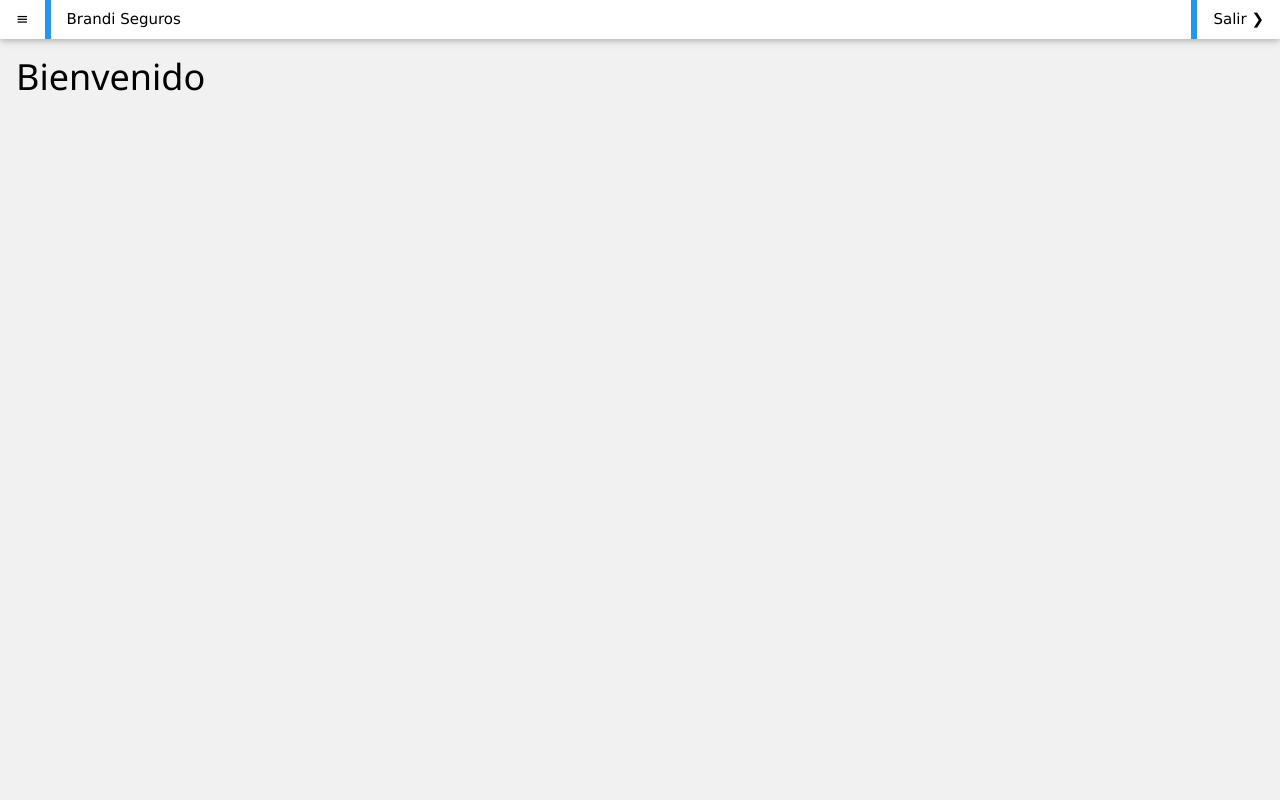
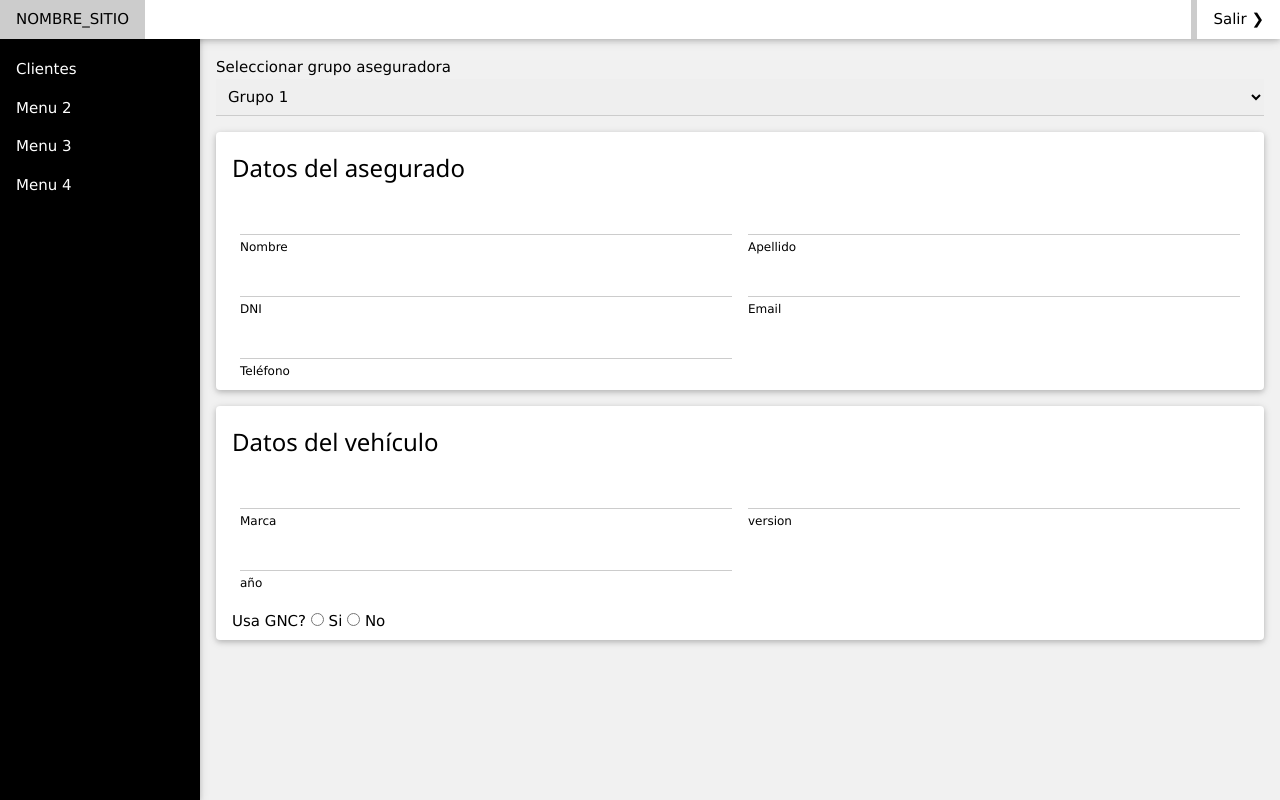
Before and after one commit to uriel1818/framework, a PHP site: page /index.php?c=clientes&a=index in a window 1280 px wide. Run offline with PHP 8.4, Linux system fonts and the light colour scheme; the visitor is signed in with stand-in values (Sample User, id 1); some libraries are stand-ins or nearby versions.

Commit message:
Sidebar configurado y agrego controller y view de clientes.

```diff
--- /dev/null
+++ b/controller/clientes_controller.php
@@ -0,0 +1,14 @@
+<?php
+namespace app\controller;
+require_once 'core'.CONTROLLER_EXT;
+use app\controller\core_controller;
+
+class clientes_controller extends core_controller
+{
+    public function __construct()
+    {
+        parent::__construct();
+        $this->setTitle('Clientes');
+    }
+
+}
--- a/controller/core_controller.php
+++ b/controller/core_controller.php
@@ -14,6 +14,7 @@
    {
       $this->setControllerName();
       $this->addCss(DEFAULT_CSS);
+      $this->addCss('mio');
       $this->addScript('functions');
       $this->setTemplate();
       $this->setView($this->controller_name);
--- a/model/migration_model.php
+++ b/model/migration_model.php
@@ -54,7 +54,9 @@
         "
             CREATE TABLE IF NOT EXISTS terceros(
                 id integer primary key,
-                nombre varchar(100) not null,
+                nombre varchar(100),
+                apellido varchar(100),
+                dni integer,
                 fk_terceros_tipo integer not null references terceros_tipo
             );
 
@@ -111,6 +113,7 @@
         $query =
             "
             INSERT INTO usuarios (nombre,password) VALUES ('uriel','teclado');
+            INSERT INTO usuarios (nombre,password) VALUES ('maximiliano','belgrano');
             INSERT INTO menus (nombre,controller) VALUES ('Producto','productos');
             INSERT INTO menus_ubicaciones(nombre) VALUES ('navbar');
             INSERT INTO menus_ubicaciones(nombre) VALUES ('lateral');
--- /dev/null
+++ b/view/clientes_view.php
@@ -0,0 +1,94 @@
+<section class="w3-section">
+
+
+
+
+    <!-- Formulario -->
+    <form action="#" method="post">
+
+        <!-- Grupos aseguradores -->
+        <label for="grupos">Seleccionar grupo aseguradora</label>
+        <select id="grupos" class="w3-input" name="grupos">
+            <option value="grupo1">Grupo 1</option>
+            <option value="grupo2">Grupo 2</option>
+        </select>
+
+
+        <!-- Datos del asegurado -->
+        <div class="w3-row-padding w3-card w3-round w3-white w3-padding w3-section">
+            <h3>Datos del asegurado</h3>
+
+            <!-- Input Nombre -->
+            <div class="w3-half">
+                <input id="nombre" type="text" class="w3-input">
+                <label for="nombre" class="w3-small">Nombre</label>
+            </div>
+
+            <!-- Input Apellido -->
+            <div class="w3-half">
+                <input id="apellido" type="text" class="w3-input">
+                <label for="apellido" class="w3-small">Apellido</label>
+            </div>
+
+            <!-- Input DNI -->
+            <div class="w3-half">
+                <input id="dni" type="number" class="w3-input">
+                <label for="dni" class="w3-small">DNI</label>
+            </div>
+
+            <!-- Input email -->
+            <div class="w3-half">
+                <input id="email" type="email" class="w3-input">
+                <label for="email" class="w3-small">Email</label>
+            </div>
+
+            <!-- Input telefono -->
+            <div class="w3-half">
+                <input id="telefono" type="number" class="w3-input">
+                <label for="telefono" class="w3-small">Teléfono</label>
+            </div>
+
+        </div>
+
+        <!-- Datos del vehículo -->
+        <div class="w3-row-padding w3-card w3-round w3-white w3-padding w3-section">
+            <h3>Datos del vehículo</h3>
+
+            <!-- Input marca  -->
+            <div class="w3-half">
+                <input id="marca" type="number" class="w3-input">
+                <label for="marca" class="w3-small">Marca</label>
+            </div>
+
+            <!-- Input version -->
+            <div class="w3-half">
+                <input id="version" type="number" class="w3-input">
+                <label for="version" class="w3-small">version</label>
+            </div>
+
+            <!-- Input año -->
+            <div class="w3-half">
+                <input id="año" type="number" min="1900" max="2099" step="1" class="w3-input">
+                <label for="año" class="w3-small">año</label>
+            </div>
+
+            <!-- Input GNC -->
+            <div class="w3-row">
+
+                <div class="w3-half w3-margin-top">
+                <span>Usa GNC?</span>
+                    <input type="radio" id="si" name="gnc" value="si">
+                    <label for="si">Si</label>
+                    <input type="radio" id="no" name="gnc" value="no">
+                    <label for="no">No</label>
+                </div>
+            </div>
+
+
+
+
+        </div>
+
+    </form>
+
+</section>
--- a/view/index_view.php
+++ b/view/index_view.php
@@ -2,7 +2,7 @@
     <div class="hero-body">
         <div class="container">
             <h1 class="title">
-                Bienvenido
+                Bienvenido <?php echo ucfirst($_SESSION['usuario']['nombre']); ?>
             </h1>
         </div>
     </div>
--- a/view/login_view.php
+++ b/view/login_view.php
@@ -18,7 +18,7 @@
             <div class="w3-container w3-padding-16 w3-card w3-round-large">
                 <form action="index.php?c=login&a=login" method="post">
 
-                    <!-- Defino el INPUT NOMBRE con las validaciones de errores -->
+                    <!-- INPUT NOMBRE con las validaciones de errores -->
                     <input required type="text" name="nombre" id="nombre" class="w3-input <?php if (isset($data['errors']['nombre'])) {
                                                                                                 echo 'w3-border-red w3-border';
                                                                                             } ?>">
@@ -29,7 +29,7 @@
                         <?php endforeach ?>
                     <?php endif; ?>
 
-                    <!-- Defino el INPUT PASSWORD con las validaciones de errores -->
+                    <!-- INPUT PASSWORD con las validaciones de errores -->
                     <input required type="password" name="password" id="password" class="w3-input <?php if (isset($data['errors']['password'])) {
                                                                                                         echo 'w3-border-red w3-border';
                                                                                                     } ?>">
--- /dev/null
+++ b/view/src/css/mio.css
@@ -0,0 +1,3 @@
+::-webkit-scrollbar{
+
+}
--- a/view/src/javascript/functions.js
+++ b/view/src/javascript/functions.js
@@ -1,23 +1,12 @@
-
-
-function showHideMenu() {
-    let menu = document.getElementById('menu_lateral')
-    let navbarButton = document.getElementById('navbar-button');
-
-    if (menu.className == 'menu is-hidden-mobile') {
-        menu.className = 'menu';
-        navbarButton.className = 'navbar-burger burger is-hidden-tablet is-active'
-    } else {
-        menu.className = 'menu is-hidden-mobile';
-        navbarButton.className = "navbar-burger burger is-hidden-tablet"
-    }
-};
-
-
-/**
- * Funciones de w3css
- */
-
-function sidebar() {
-
+let sidebar = {
+    openClose: function () {
+        let element = document.getElementById("sidebar");
+        let status = element.style.display;
+        if(status == "block"){
+            element.style.display = "none";
+        }else{
+            element.style.display = "block";
+        }
+        console.log("status");
+    },
 }
--- a/view/src/templates/w3css_template.php
+++ b/view/src/templates/w3css_template.php
@@ -26,16 +26,16 @@
     <!-- NavBar superior fija -->
     <div class="w3-top" style="z-index:2;">
     <div class="w3-bar w3-white w3-card ">
-    <div id="menu_icon" class=" w3-btn w3-bar-item w3-rightbar w3-border-blue" onclick="w3_sidebar()">&#8801</div>
-    <a href="index.php" class="w3-bar-item w3-button w3-animate-top">Brandi Seguros</a>
-    <a href="index.php?c=login&a=logout" class="w3-right w3-bar-item w3-button w3-leftbar w3-border-blue">Salir &#10095; </a>
+    <div id="menu_icon" class=" w3-btn w3-bar-item w3-rightbar w3-hide-large" onclick="sidebar.openClose()">&#8801</div>
+    <a href="index.php" class="w3-bar-item w3-button w3-animate-top"><?php echo NOMBRE_SITIO; ?></a>
+    <a href="index.php?c=login&a=logout" class="w3-right w3-bar-item w3-button w3-leftbar">Salir &#10095; </a>
     </div>
     </div>
 
 
     <!-- Barra lateral -->
-    <div id="sidebar" class="w3-sidebar w3-bar-block w3-card w3-animate-left w3-black" style="width:200px;padding-top:50px; display:none; outline:none" tabindex="1" onfocusout="w3_sidebar()">
-        <a href="#" class="w3-bar-item w3-button w3-hover-blue ">Menu 1</a>
+    <div id="sidebar" class=" w3-bar-block w3-card w3-animate-left w3-black w3-sidebar w3-collapse" style="width:200px;padding-top:50px; outline:none" tabindex="1">
+        <a href="index.php?c=clientes&a=index" class="w3-bar-item w3-button w3-hover-blue ">Clientes</a>
         <a href="#" class="w3-bar-item w3-button w3-hover-blue ">Menu 2</a>
         <a href="#" class="w3-bar-item w3-button w3-hover-blue ">Menu 3</a>
         <a href="#" class="w3-bar-item w3-button w3-hover-blue ">Menu 4</a>
@@ -43,9 +43,15 @@
 
 
    <!-- Contenido principal -->
+   <div class="w3-row">
+   <div class="w3-col w3-hide-medium w3-hide-small" style="width:200px">""</div>
+   <div class="w3-rest">
    <div class="w3-container" style="padding-top:40px">
    <?php require_once($data['view']); ?>
    </div>
+   </div>
+   </div>
+
 
     <!-- Cargo los Scripts -->
     <?php
```
Also changed, not shown: model/clientes_model.php (added, +17 -0 lines), model/BrandiSeguros.db, model/UrielGalarza.db (deleted), model/UrielSeguros.db (added).
